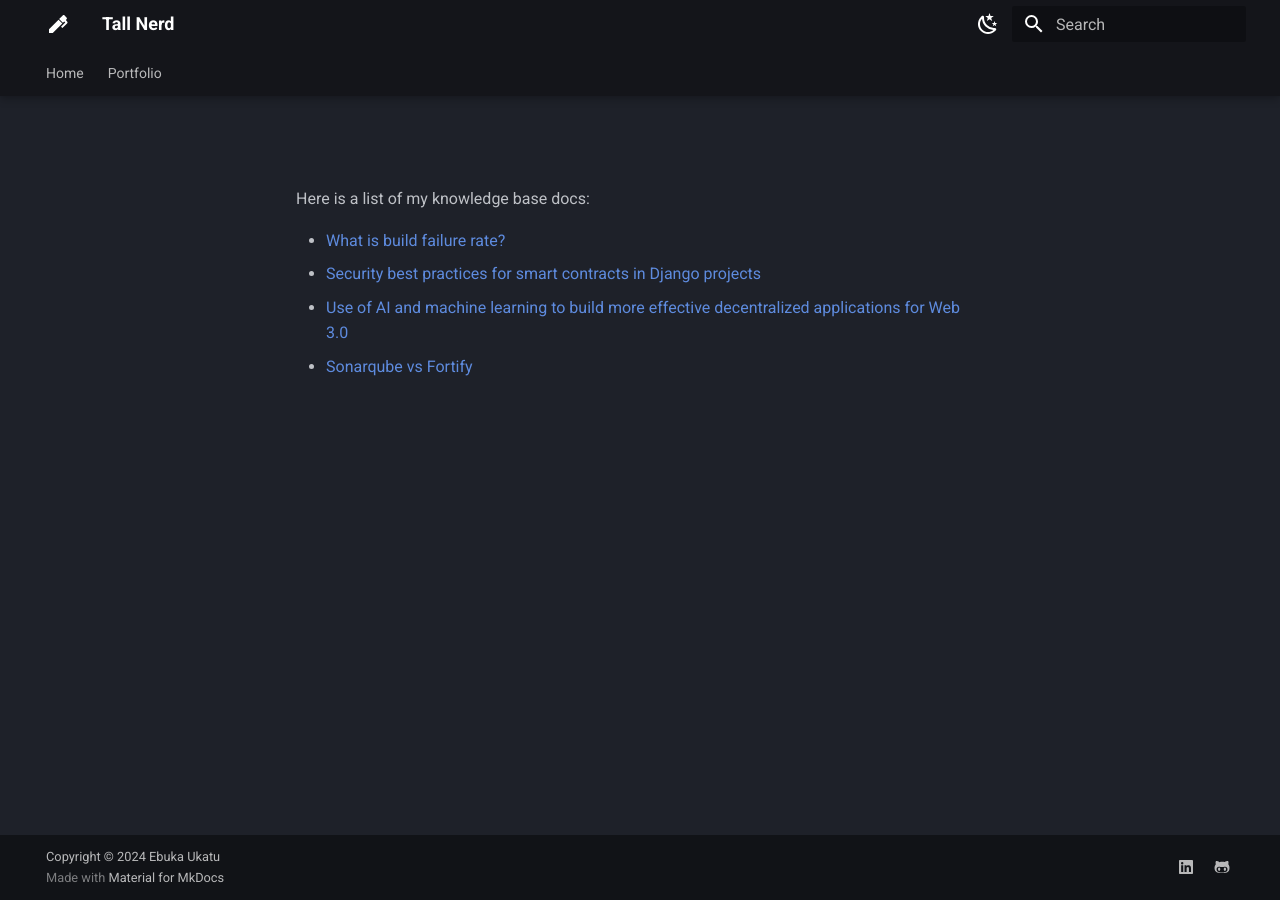
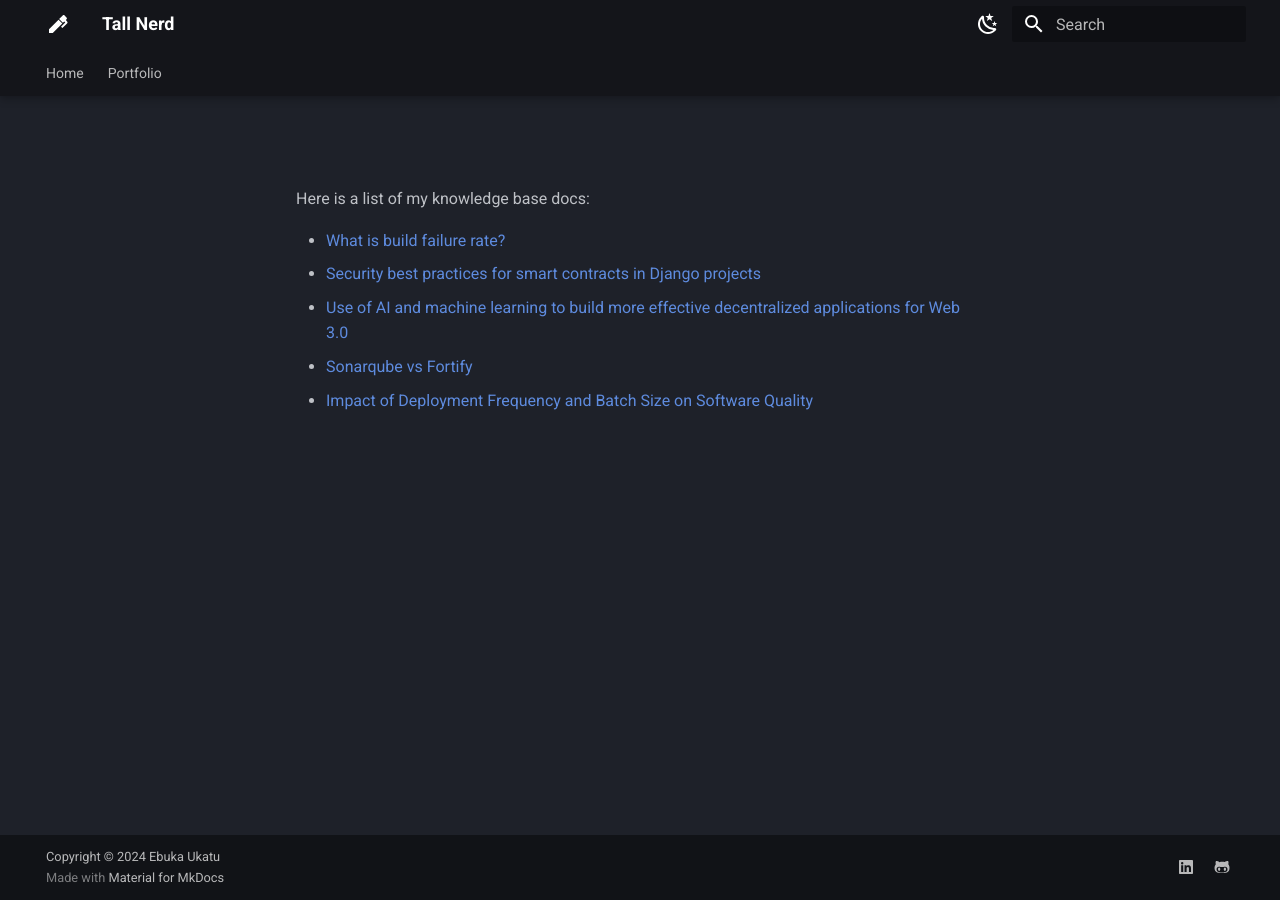
Before and after one commit to TallNerdx/TallNerdx.github.io, an MkDocs documentation site: the page built from docs/Portfolio/knowledgebase.md, in a window 1280 px wide. Built offline with MkDocs 1.6.1 and Material for MkDocs 9.7.7, drawn with Linux system fonts in a browser that asks for light colours.

Commit message:
Update knowledgebase.md

```diff
--- a/docs/Portfolio/knowledgebase.md
+++ b/docs/Portfolio/knowledgebase.md
@@ -7,3 +7,4 @@ Here is a list of my knowledge base docs:
 - [Security best practices for smart contracts in Django projects](https://dev.to/tallnerd/security-best-practices-for-smart-contracts-in-django-projects-4861)
 - [Use of AI and machine learning to build more effective decentralized applications for Web 3.0](https://dev.to/tallnerd/use-of-ai-and-machine-learning-to-build-more-effective-decentralized-applications-for-web3-322a)
 - [Sonarqube vs Fortify](https://www.aviator.co/blog/sonarqube-vs-fortify/)
+- [Impact of Deployment Frequency and Batch Size on  Software Quality](https://www.aviator.co/blog/impact-of-deployment-frequency-and-batch-size-on-software-quality/)
```
